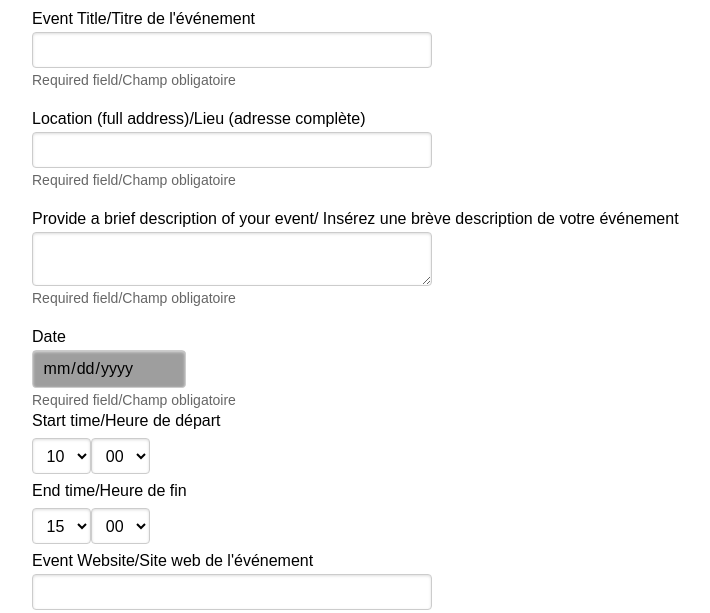
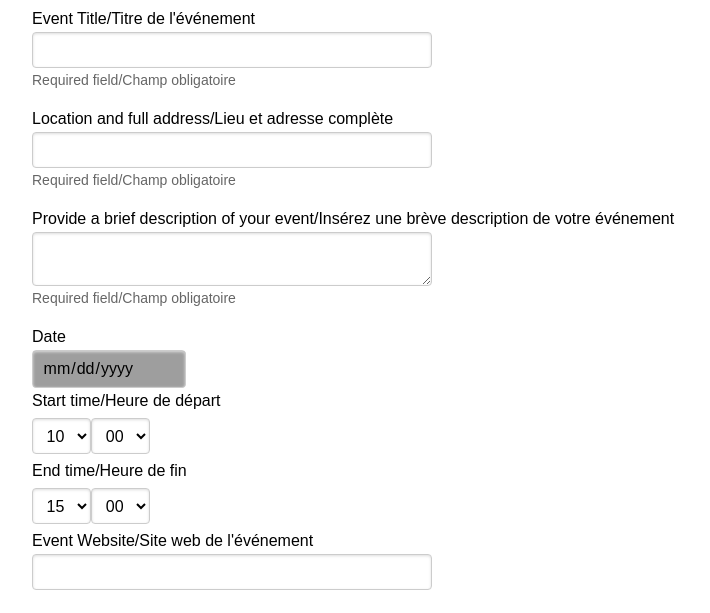
Before and after one commit to TamimiGitHub/rhok-igenottawa, a website: page public/create.html in a window 1280 px wide. Shown: the part 164-777 px from the top of the page, without its empty margins (208-918 px from the left). Drawn offline with Linux system fonts and the light colour scheme; grey boxes are pictures that could not be loaded.

Commit message:
Small tweaks

```diff
--- a/public/create.html
+++ b/public/create.html
@@ -65,14 +65,13 @@
           </span><br>
 
 
-          <label for="location">Location (full address)/Lieu (adresse complète)</label>
+          <label for="location">Location and full address/Lieu et adresse complète</label>
           <input class="pure-input-1-2" id="location" name="location" type="text" required>
           <span class="pure-form-message">
             Required field/Champ obligatoire
           </span><br>
 
-          <label for="eventDesc">Provide a brief description of your event/
-            Insérez une brève description de votre événement</label>
+          <label for="eventDesc">Provide a brief description of your event/Insérez une brève description de votre événement</label>
           <textarea class="pure-input-1-2" name="eventDesc" required></textarea>
           <span class="pure-form-message">
             Required field/Champ obligatoire
@@ -81,9 +80,6 @@
           <div class="pure-control-group">
             <label for="eventDate">Date</label>
             <input type="date" name="eventDate" id="eventDate" required>
-            <span class="pure-form-message">
-              Required field/Champ obligatoire
-            </span>
           </div>
 
           <label for="startTimeHour">Start time/Heure de départ</label>
```
